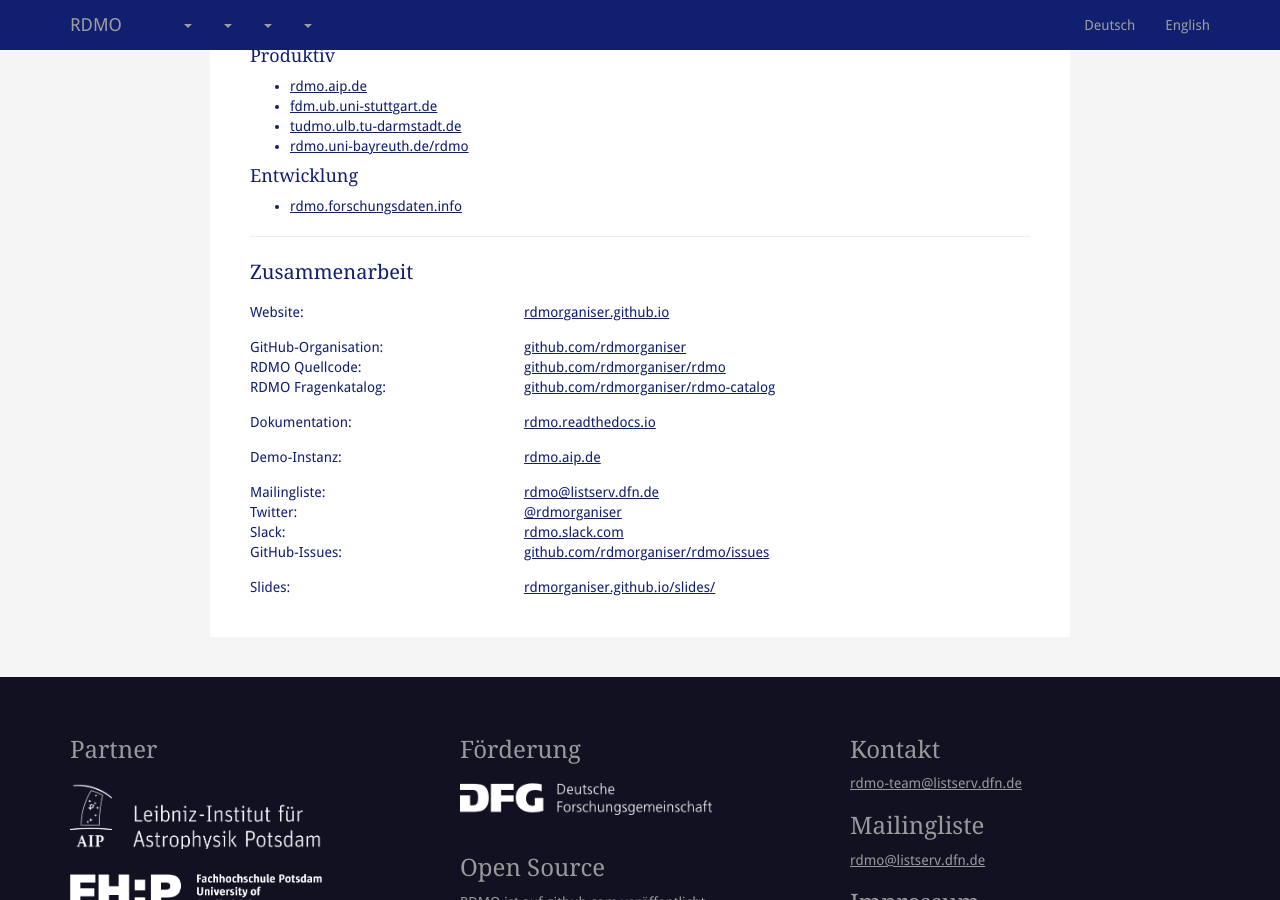
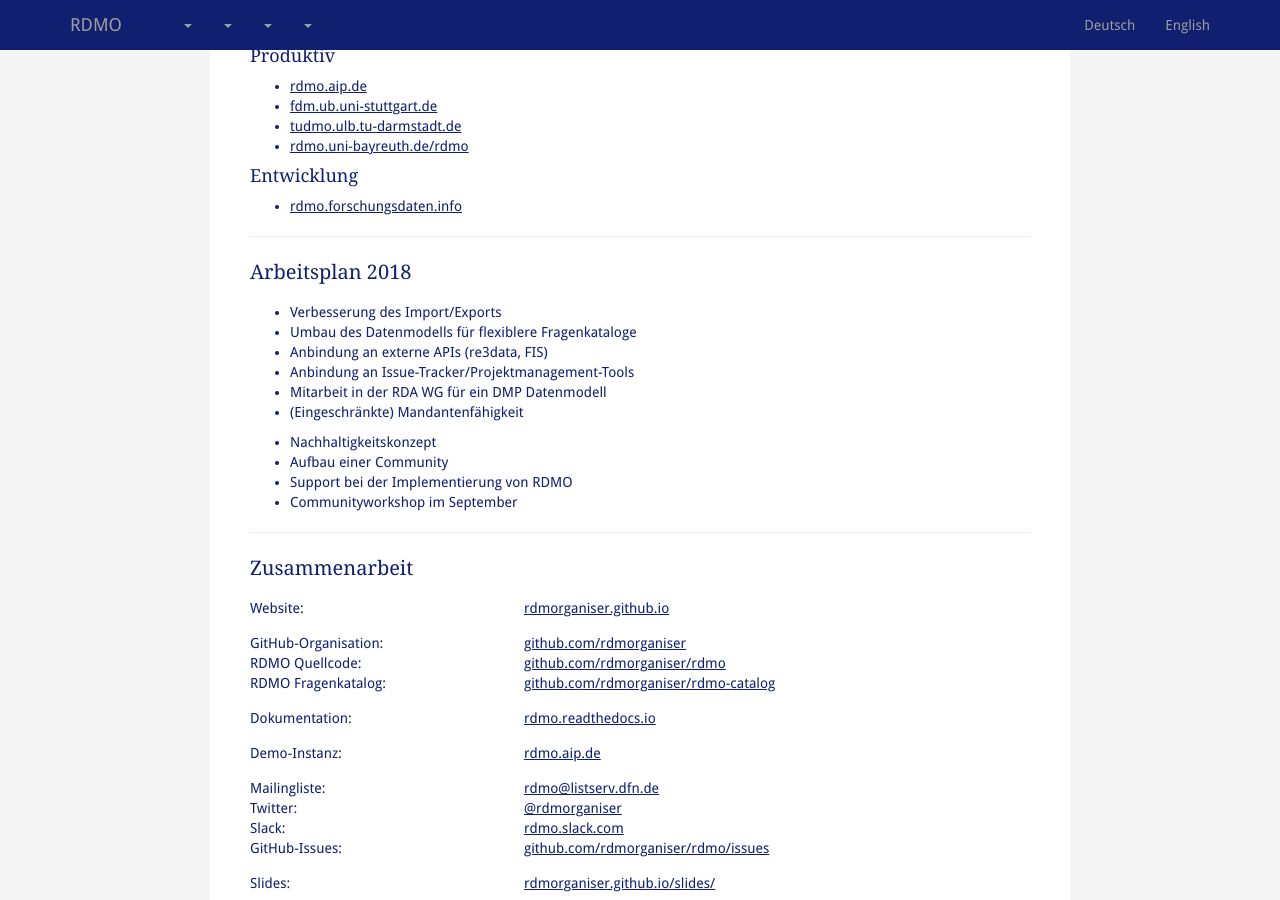
Before and after one commit to rdmorganiser/rdmorganiser.github.io, a Jekyll site: the page built from slides/talk.md, in a window 1280 px wide and 900 px high, scrolled down 6454 px. Built offline with Jekyll 4.4.1, drawn with Linux system fonts in a browser that asks for light colours; our own code applies the rules of GitHub Pages for plain Markdown files.

Commit message:
Update slides

```diff
--- a/slides/talk.md
+++ b/slides/talk.md
@@ -527,6 +527,24 @@
 
 ---
 
+Arbeitsplan 2018
+----------------
+
+* Verbesserung des Import/Exports
+* Umbau des Datenmodells für flexiblere Fragenkataloge
+* Anbindung an externe APIs (re3data, FIS)
+* Anbindung an Issue-Tracker/Projektmanagement-Tools
+* Mitarbeit in der RDA WG für ein DMP Datenmodell
+* (Eingeschränkte) Mandantenfähigkeit
+
+
+* Nachhaltigkeitskonzept
+* Aufbau einer Community
+* Support bei der Implementierung von RDMO
+* Communityworkshop im September
+
+---
+
 Zusammenarbeit
 --------------
 
```
